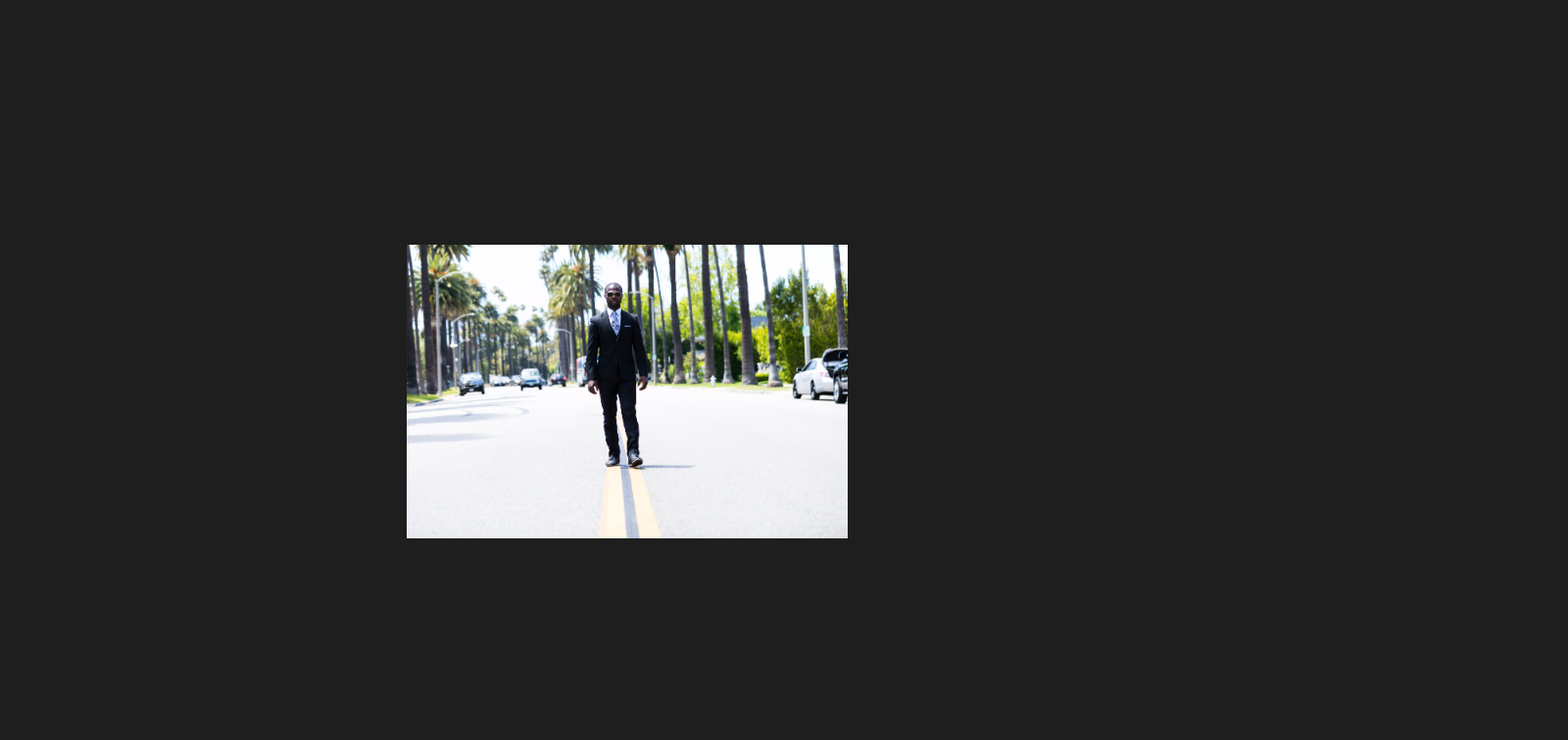
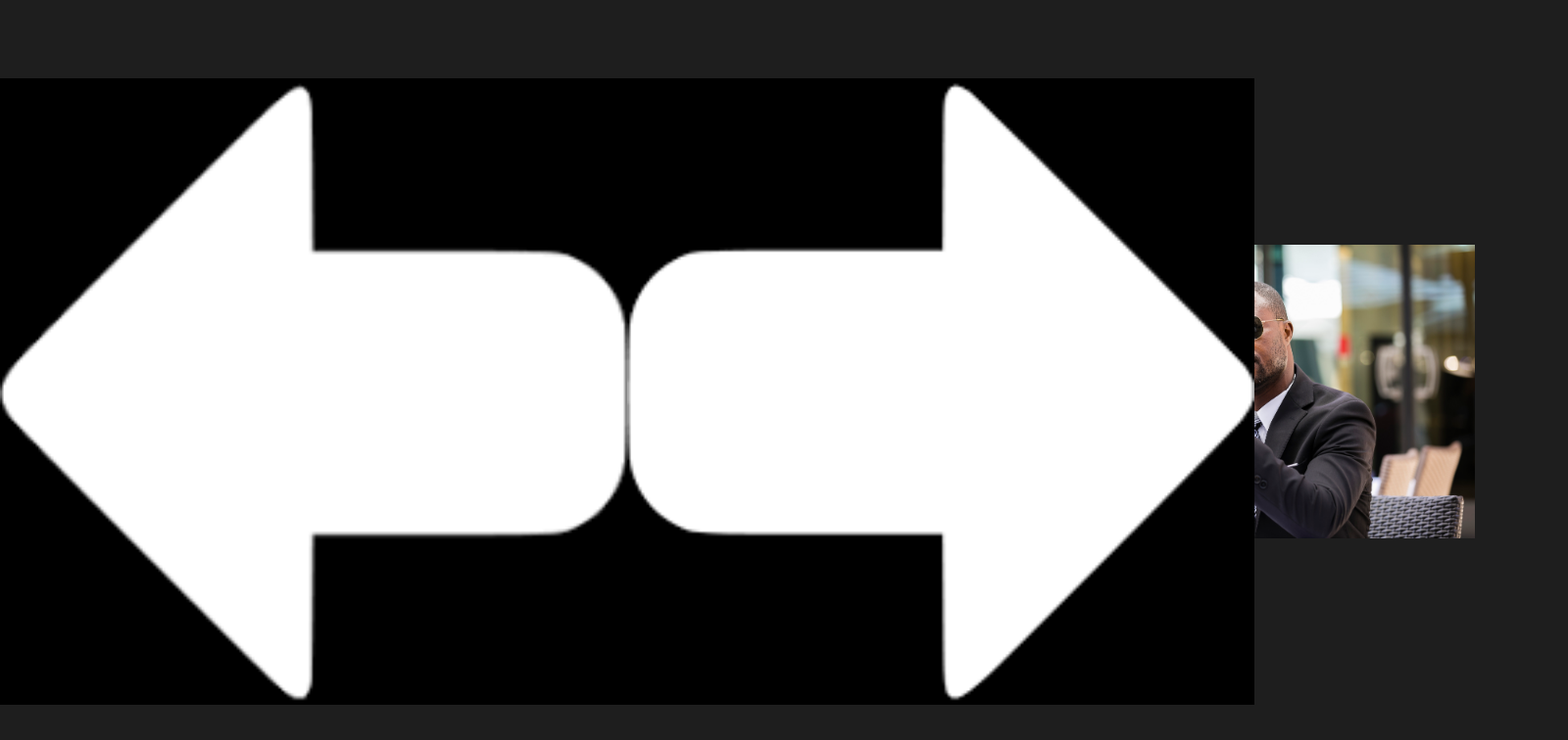
Before and after one commit to YakubuAmidu/Carousel, a React (Create React App) app: page / in a window 1280 px wide. Shown: the top 756 px of the page at 98% size, 1600 px wide, since content can reach past the window. Built offline with nearby package versions, Linux system fonts and the light colour scheme.

Commit message:
Initial commit

```diff
--- a/src/components/Deck.js
+++ b/src/components/Deck.js
@@ -2,6 +2,8 @@ import React, { Component, Fragment } from 'react';
 import picsum1 from '../img/picsum1.png';
 import picsum2 from '../img/picsum2.png';
 import picsum3 from '../img/picsum3.png';
+import leftArrow from '../img/left-arrow.png';
+import rightArrow from '../img/right-arrow.png';
 import Card from './Card';
 
 class Deck extends Component{
@@ -54,7 +56,7 @@ class Deck extends Component{
     }
 
     order_cards = () => {
-        const card_width = parseFloat(getComputedStyle(this.images.children[0]).width);
+        //const card_width = parseFloat(getComputedStyle(this.images.children[0]).width);
         let counter_for_right = 1;
         let counter_for_left = this.middle_card_by_index;
 
@@ -62,13 +64,13 @@ class Deck extends Component{
             this.images.children[i].style.transitionDuration = '0.0s';
 
             if(i < this.middle_card_by_index){
-                this.images.children[i].style.left = `-${(counter_for_left * card_width) - (card_width / 2)}px`;
+                this.images.children[i].style.left = `-${(counter_for_left * this.new_width) - (this.new_width / 2)}px`;
                 counter_for_left--;
             } else if(i > this.middle_card_by_index){
-                this.images.children[i].style.left = `${(counter_for_right * card_width) + (card_width / 2)}px`;
+                this.images.children[i].style.left = `${(counter_for_right * this.new_width) + (this.new_width / 2)}px`;
                 counter_for_right++;
             } else {
-                this.images.children[i].style.left = `${card_width / 2}px`;
+                this.images.children[i].style.left = `${this.new_width / 2}px`;
             }
         }
     }
@@ -76,6 +78,10 @@ class Deck extends Component{
     render(){
         return(
             <Fragment>
+                <div style={styles.nav_buttons_container}>
+                    <img style={styles.nav_button} src={leftArrow} alt="prev" id="prev" />
+                    <img style={styles.nav_button} src={rightArrow} alt="next" id="next" />
+                </div>
                 <div ref={ref_id => this.view_port = ref_id} style={styles.view_port}>
                     <div ref={ref_id => this.images = ref_id} style={styles.images_container}>
                         {this.state.cards}
@@ -96,7 +102,7 @@ const styles = {
         top: '50%',
         left: '50%',
         transform: 'translate(-50%, -50%)',
-        overflow: 'hidden'
+        //overflow: 'hidden'
         // backgroundColor: 'red'
     },
     images_container: {
@@ -108,6 +114,27 @@ const styles = {
         top: '50%',
         left: '50%',
         transform: 'translate(-50%, -50%)',
+    },
+    nav_buttons_container: {
+        margin: 0,
+        padding: 0,
+        width: "100vw",
+        position: 'absolute',
+        top: '50%',
+        left: '50%',
+        display: 'flex',
+        flexDirection: 'row',
+        justifyContent: "space-between",
+        alignItem: 'center',
+        transform: 'translate(-50%, -50%)',
+        pointerEvents: "none",
+        zIndex: 9999,
+    },
+    nav_button: {
+        width: '50%',
+        height: 'auto',
+        pointerEvents: 'all',
+        cursor: 'pointer'
     }
 }
 
```
Also changed, not shown: src/img/left-arrow.png (added), src/img/right-arrow.png (added).
